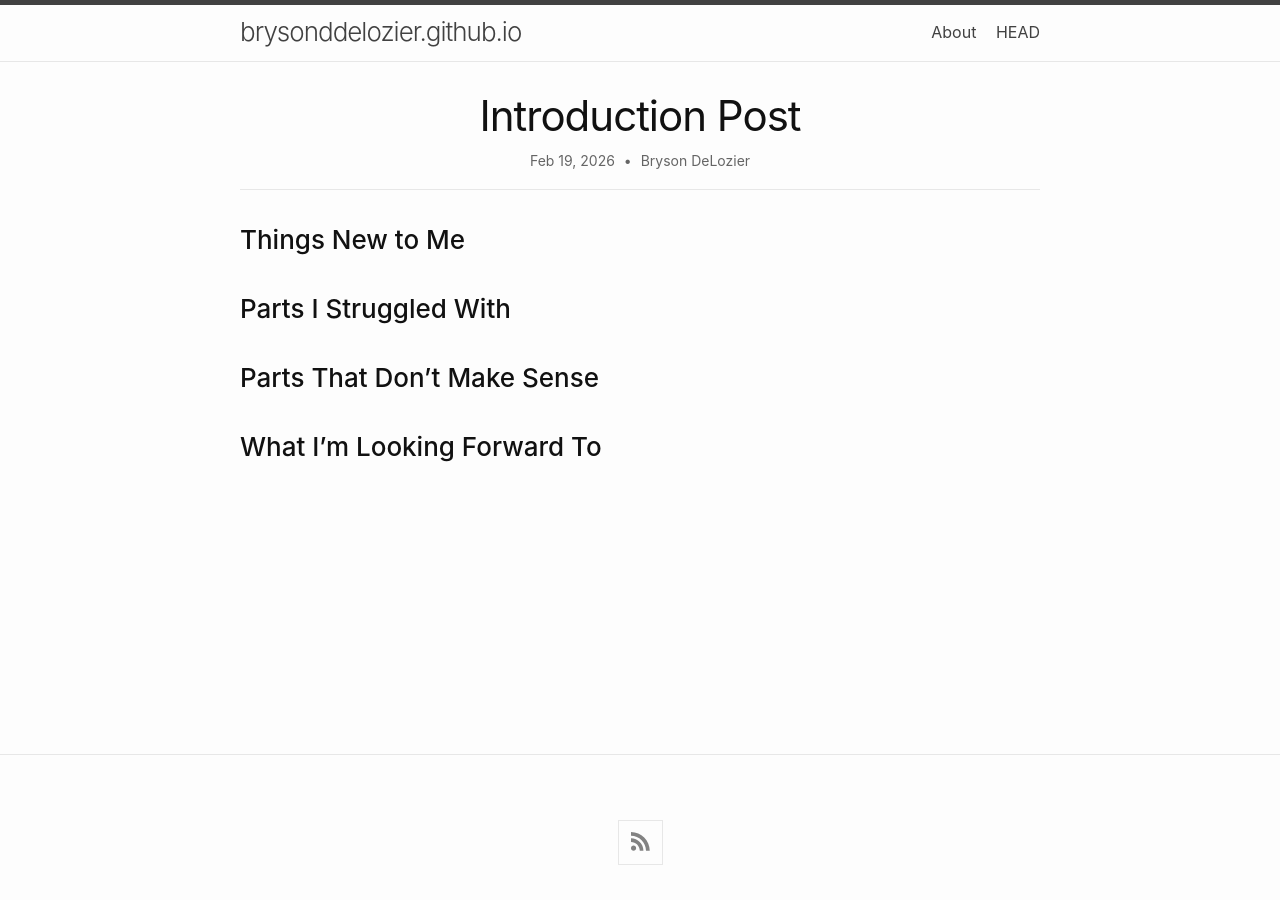
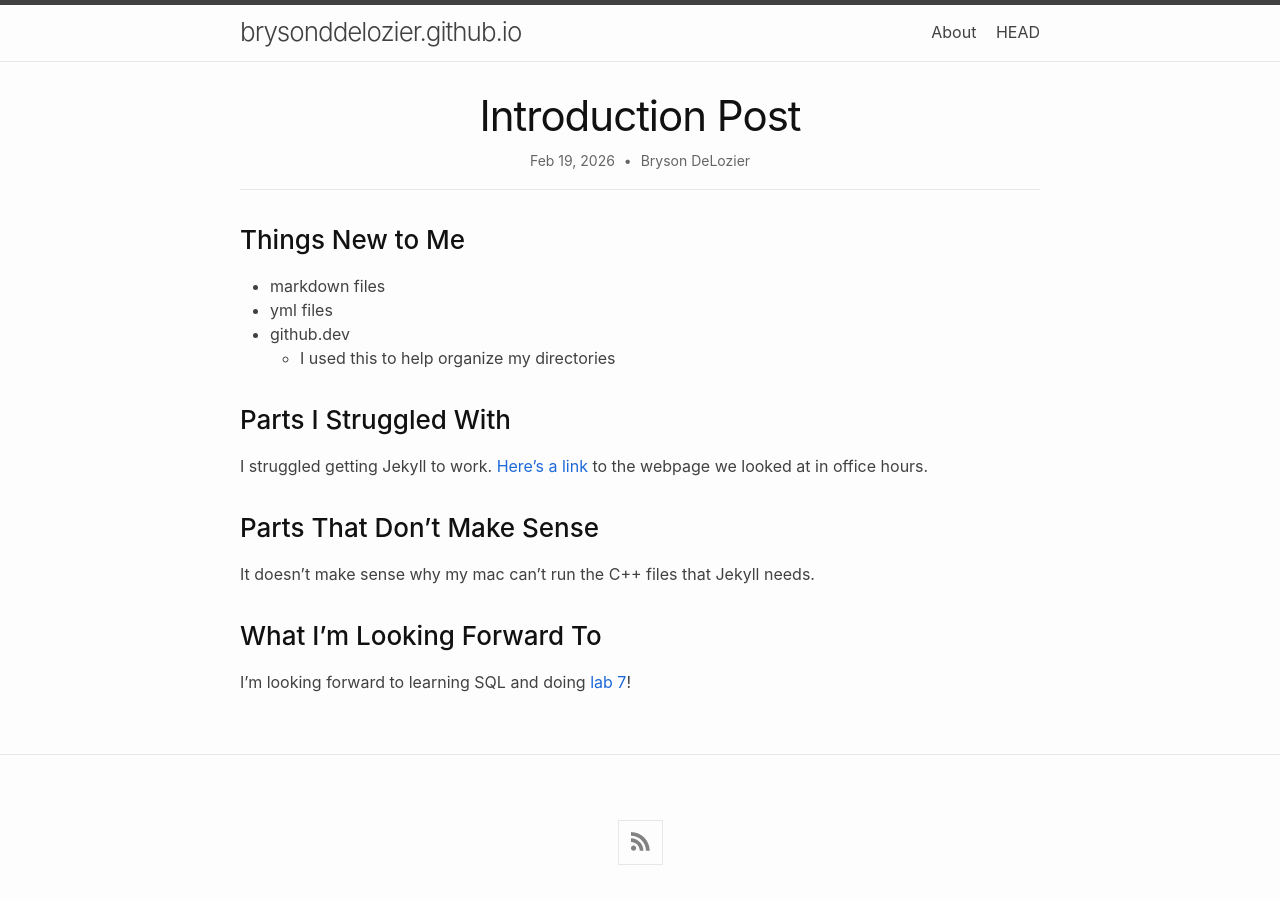
Before and after one commit to brysonddelozier/brysonddelozier.github.io, a Jekyll site: the page built from blog/_posts/2026-02-19-introduction-post.md, in a window 1280 px wide. Built offline with Jekyll 4.4.1, drawn with Linux system fonts in a browser that asks for light colours; nearby versions of some CDN libraries.

Commit message:
Lab 2 Step 6 Attempt 2

```diff
--- a/blog/_posts/2026-02-19-introduction-post.md
+++ b/blog/_posts/2026-02-19-introduction-post.md
@@ -5,9 +5,19 @@ author: Bryson DeLozier
 ---
 
 ### Things New to Me
+- markdown files
+- yml files
+- github.dev
+    - I used this to help organize my directories
 
 ### Parts I Struggled With
+I struggled getting Jekyll to work. [Here's a link][jekyllrb] to the webpage we looked at in office hours.
 
 ### Parts That Don't Make Sense
+It doesn't make sense why my mac can't run the C++ files that Jekyll needs.
 
 ### What I'm Looking Forward To
+I'm looking forward to learning SQL and doing [lab 7][lab-7]!
+
+[lab-7]: https://hendrix-cs.github.io/csci340/labs/sqlqueries.html
+[jekyllrb]: https://talk.jekyllrb.com/t/error-with-eventmachine/9547
```
